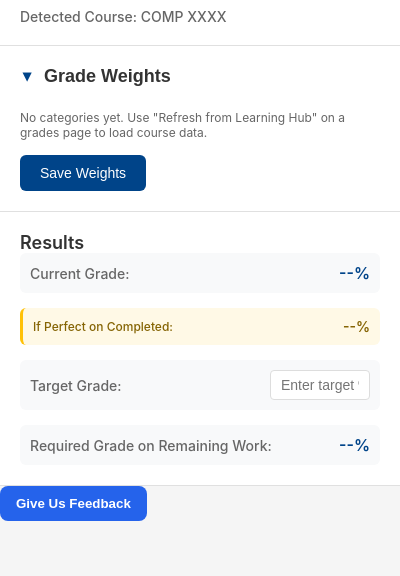
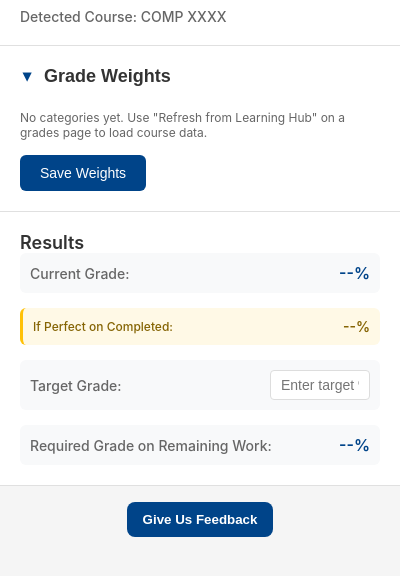
Before and after one commit to arshiaadamian/Flowdeck---extension, a browser extension: page popup.html in a window 400 px wide. Shown: the part 92-668 px from the top of the page. Drawn offline with Linux system fonts and the light colour scheme; a script that the page names is missing.

Commit message:
Fixed error that made it not work for winter 1113  Math Lab course.

```diff
--- a/popup.css
+++ b/popup.css
@@ -499,3 +499,22 @@ body {
   font-size: 14px;
   color: #856404;
 }
+
+.feedback-button-container{
+  display: flex;
+  flex-direction: column;
+  justify-content: center;
+  align-items: center;
+}
+.feedback-button{
+  padding: 10px 16px;
+  background:  #004489;
+  color: white;
+  font-weight: 600;
+  border: none;
+  margin: 1rem auto;
+
+  border-radius: 8px;
+  cursor: pointer;
+  font-family: Arial, sans-serif;
+}
--- a/popup.html
+++ b/popup.html
@@ -61,22 +61,16 @@
   </section>
 
 
+    <div class="feedback-button-container">
+      <button
+              id="feedbackBtn"
+              class="feedback-button"
+      >
 
-    <button
-            id="feedbackBtn"
-            style="
-    padding: 10px 16px;
-    background: #2563eb;
-    color: white;
-    font-weight: 600;
-    border: none;
-    border-radius: 8px;
-    cursor: pointer;
-    font-family: Arial, sans-serif;
-  "
-    >
-      Give Us Feedback
-    </button>
+        Give Us Feedback
+      </button>
+    </div>
+
 
     <div id="feedbackForm" style="display:none; margin-top: 15px;">
       <iframe
--- a/scrapedata.js
+++ b/scrapedata.js
@@ -291,6 +291,7 @@ const getCategoriesAndItems = (doc, courseId) => {
  */
 const distributeMissingWeights = (categories) => {
   const total_categories = categories.length;
+  console.log(`Distributed ${total_categories} of ${JSON.stringify(categories)}`);
 
   categories.forEach(cat => {
     if(cat.weight === UNWEIGHTED_CATEGORY_IDENTIFIER){
@@ -370,7 +371,7 @@ export function scrapeCourseAndGradesFromPage(dom = document) {
     }
 
     // 4. Scrape Categories and Items
-    const categories = getCategoriesAndItems(dom, course.id);
+    const categories = getCategoriesAndItems(dom, course.id).filter((e)=> e !== null);
 
     // 5. Post-process weights
     distributeMissingWeights(categories);
```
